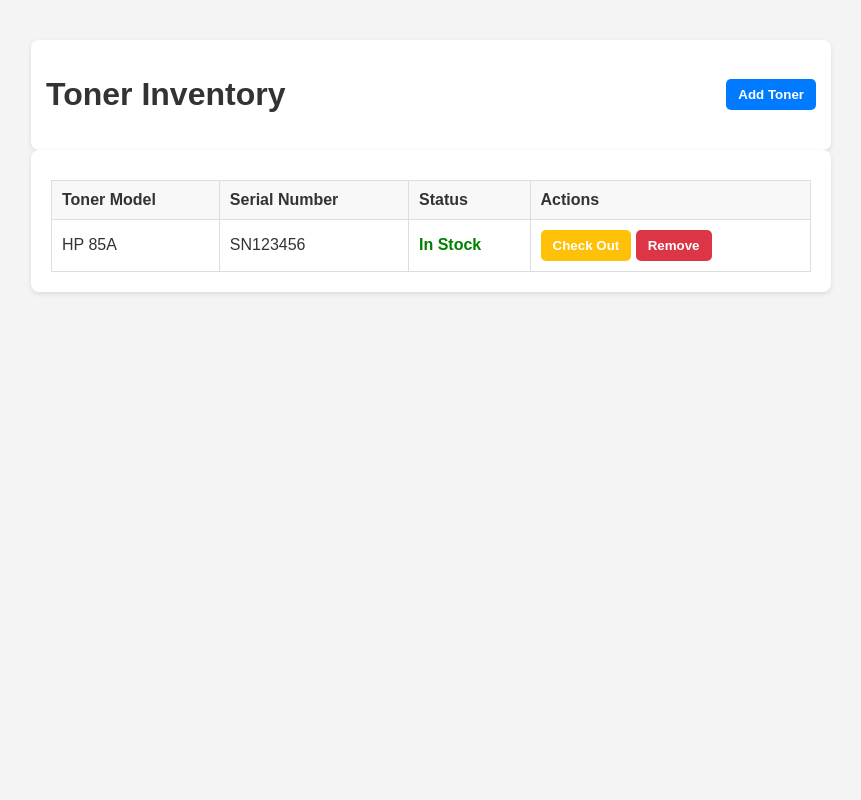
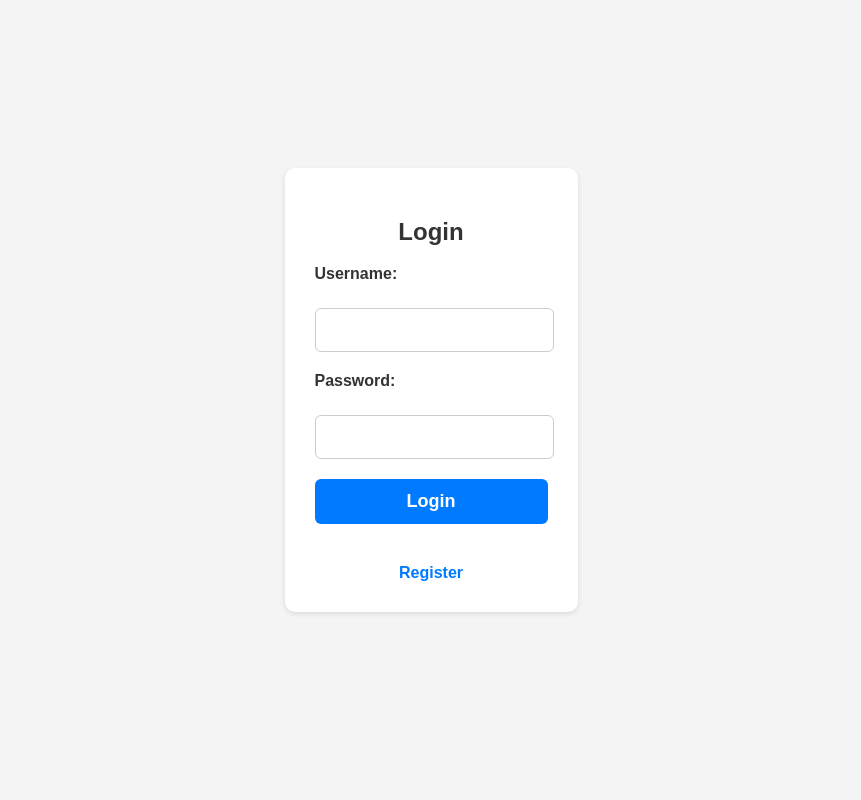
Before and after one commit to IsaiahStanke/Printventory, a Flask app: page / in a window 1280 px wide. Shown: the whole page, without its empty margins (209-1070 px from the left). Run offline with Flask 3, Linux system fonts and the light colour scheme.

Commit message:
Updated login page

```diff
--- a/main.py
+++ b/main.py
@@ -1,4 +1,4 @@
-from flask import Flask, render_template
+from flask import Flask, render_template, url_for
 
 
 app = Flask(__name__)
@@ -6,7 +6,11 @@ app = Flask(__name__)
 
 @app.route('/')
 def index():
-    return render_template('index.html')
+    return render_template('login.html')
+
+@app.route('/register')
+def register():
+    return render_template('register.html')
 
 if __name__ == '__main__':
     app.run(debug=True)
--- /dev/null
+++ b/static/css/login.css
@@ -0,0 +1,99 @@
+body {
+    font-family: Arial, sans-serif;
+    background-color: #f4f4f4;
+    color: #333;
+    margin: 0;
+    padding: 0;
+    display: flex;
+    justify-content: center;
+    align-items: center;
+    height: 100vh;
+}
+
+.container {
+    max-width: 400px;
+    background: white;
+    padding: 40px;
+    border-radius: 12px;
+    box-shadow: 0 4px 10px rgba(0, 0, 0, 0.1);
+    text-align: center;
+}
+
+h1 {
+    margin-bottom: 20px;
+    font-size: 26px;
+    color: #444;
+    text-align: center;
+}
+
+.card {
+    padding: 30px;
+    border-radius: 10px;
+    background: white;
+    box-shadow: 0 2px 5px rgba(0, 0, 0, 0.1);
+    margin-bottom: 20px;
+}
+
+form {
+    display: flex;
+    flex-direction: column;
+    gap: 20px;
+}
+
+label {
+    font-size: 16px;
+    font-weight: bold;
+    text-align: left;
+    display: block;
+    margin-bottom: 5px;
+}
+
+input {
+    width: calc(100% - 20px);
+    padding: 12px;
+    border: 1px solid #ccc;
+    border-radius: 6px;
+    font-size: 16px;
+    margin: 0 auto;
+    display: block;
+}
+
+input:focus {
+    border-color: #007bff;
+    outline: none;
+    box-shadow: 0 0 5px rgba(0, 123, 255, 0.5);
+}
+
+button {
+    padding: 12px;
+    border: none;
+    border-radius: 6px;
+    cursor: pointer;
+    font-size: 18px;
+    font-weight: bold;
+    background: #007bff;
+    color: white;
+    transition: 0.3s;
+    width: 100%;
+}
+
+button:hover {
+    background: #0056b3;
+}
+
+a {
+    display: block;
+    margin-top: 20px;
+    text-decoration: none;
+    color: #007bff;
+    font-weight: bold;
+    text-align: center;
+}
+
+a:hover {
+    text-decoration: underline;
+}
+
+#ad1 {
+    text-align: center;
+}
--- a/static/css/style.css
+++ /dev/null
@@ -1,87 +0,0 @@
-body {
-    font-family: Arial, sans-serif;
-    background-color: #f4f4f4;
-    color: #333;
-    margin: 0;
-    padding: 0;
-}
-
-.container {
-    max-width: 800px;
-    margin: 20px auto;
-    padding: 20px;
-}
-
-header {
-    display: flex;
-    justify-content: space-between;
-    align-items: center;
-    background: white;
-    padding: 15px;
-    border-radius: 8px;
-    box-shadow: 0 2px 5px rgba(0, 0, 0, 0.1);
-}
-
-.card {
-    background: white;
-    padding: 20px;
-    border-radius: 8px;
-    box-shadow: 0 2px 5px rgba(0, 0, 0, 0.1);
-}
-
-.table {
-    width: 100%;
-    border-collapse: collapse;
-    margin-top: 10px;
-}
-
-.table th, .table td {
-    border: 1px solid #ddd;
-    padding: 10px;
-    text-align: left;
-}
-
-.table th {
-    background: #f8f8f8;
-}
-
-.status-in-stock {
-    color: green;
-    font-weight: bold;
-}
-
-.btn-primary, .btn-warning, .btn-danger {
-    padding: 8px 12px;
-    border: none;
-    border-radius: 5px;
-    cursor: pointer;
-    font-weight: bold;
-    transition: 0.3s;
-}
-
-.btn-primary {
-    background: #007bff;
-    color: white;
-}
-
-.btn-primary:hover {
-    background: #0056b3;
-}
-
-.btn-warning {
-    background: #ffc107;
-    color: white;
-}
-
-.btn-warning:hover {
-    background: #e0a800;
-}
-
-.btn-danger {
-    background: #dc3545;
-    color: white;
-}
-
-.btn-danger:hover {
-    background: #c82333;
-}
--- a/templates/index.html
+++ b/templates/index.html
@@ -6,38 +6,8 @@
     <title>Toner Inventory Management</title>
     <link rel="stylesheet" href="{{ url_for('static', filename= 'css/style.css') }}">
 </head>
-<body class="bg-gray-100 text-gray-900">
-    <div class="container mx-auto p-6">
-        <header class="flex justify-between items-center bg-white shadow-lg p-4 rounded-lg">
-            <h1 class="text-2xl font-bold">Toner Inventory</h1>
-            <button class="btn-primary">Add Toner</button>
-        </header>
-
-        <main class="mt-6">
-            <div class="card">
-                <table class="table">
-                    <thead>
-                        <tr>
-                            <th>Toner Model</th>
-                            <th>Serial Number</th>
-                            <th>Status</th>
-                            <th>Actions</th>
-                        </tr>
-                    </thead>
-                    <tbody id="toner-list">
-                        <tr>
-                            <td>HP 85A</td>
-                            <td>SN123456</td>
-                            <td class="status-in-stock">In Stock</td>
-                            <td>
-                                <button class="btn-warning">Check Out</button>
-                                <button class="btn-danger">Remove</button>
-                            </td>
-                        </tr>
-                    </tbody>
-                </table>
-            </div>
-        </main>
-    </div>
+<body>
+    <a href="{{url_for('login')}}">Login Page</a><br>
+    <a href="{{url_for('register')}}">Register</a>
 </body>
 </html>
--- a/templates/login.html
+++ b/templates/login.html
@@ -3,9 +3,25 @@
 <head>
     <meta charset="UTF-8">
     <meta name="viewport" content="width=device-width, initial-scale=1.0">
+    <link rel="stylesheet" href="static\css\login.css">
     <title>Login</title>
 </head>
 <body>
-    <h1>Login Page</h1>
+
+    <div class="card">
+        <h2 id="ad1">Login</h2>
+        <form action="/login" method="POST">
+            <label for="username">Username:</label>
+            <input type="text" id="username" name="username" required>
+
+            <label for="password">Password:</label>
+            <input type="password" id="password" name="password" required>
+
+            <button type="submit">Login</button>
+            <a id="ad2" href="{{url_for('register')}}">Register</a>
+        </form>
+    </div>
+
+
 </body>
 </html>
```
Also changed, not shown: templates/register.html (added, +11 -0 lines).
